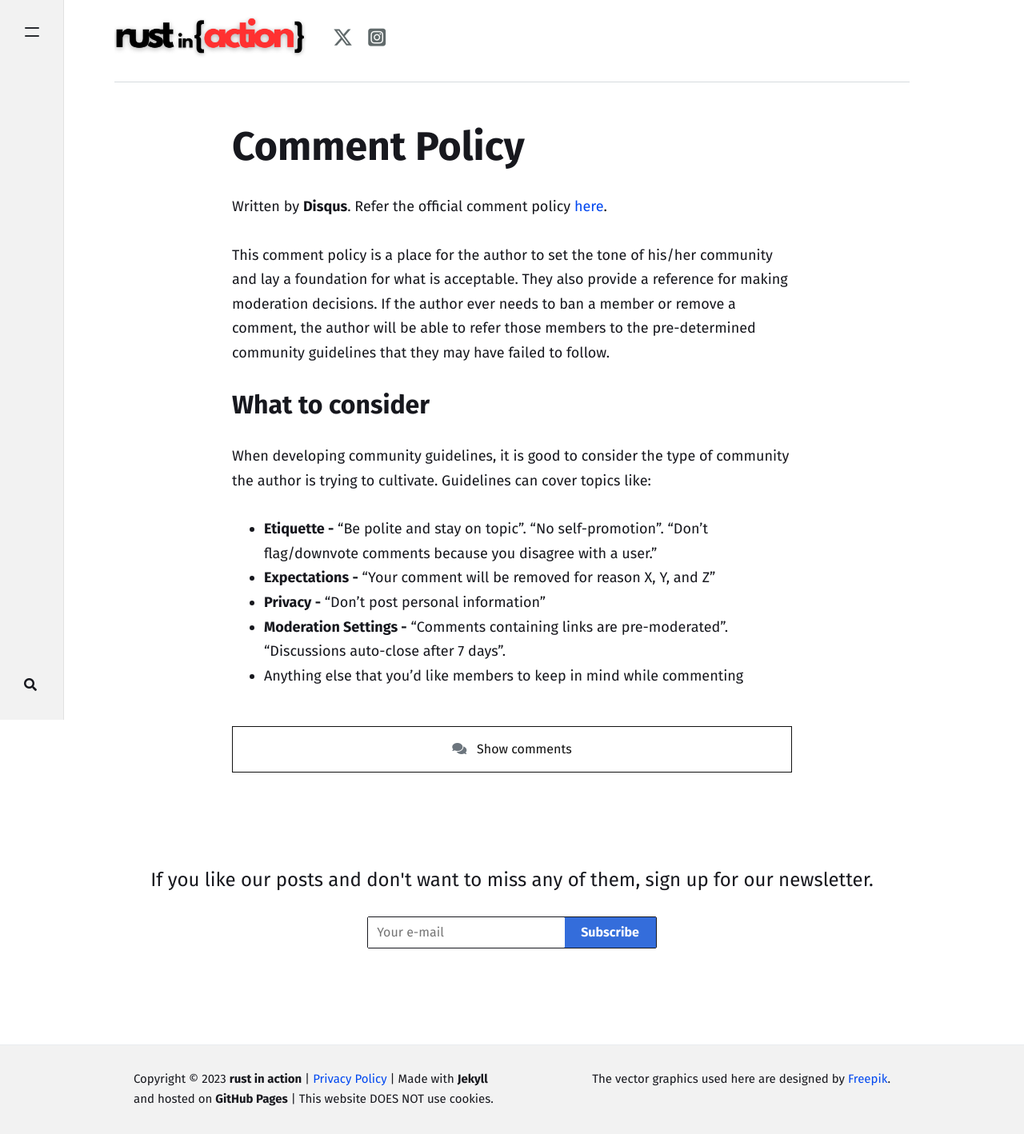
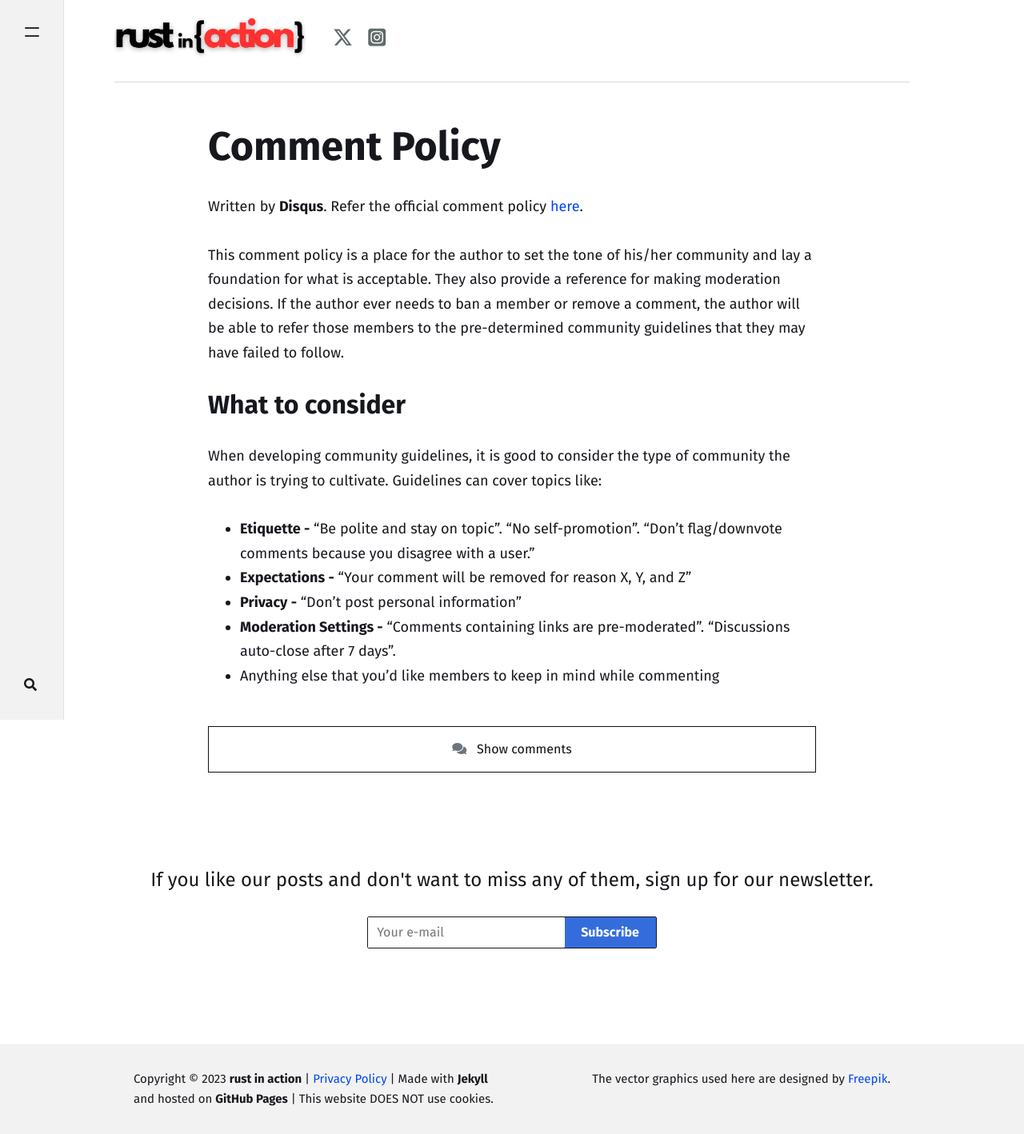
Before and after one commit to rustinact/rustinaction.github.io, a Jekyll site: the page built from _pages/comment-policy.md, in a window 1280 px wide. Shown: the whole page at 80% size. Built offline with Jekyll 4.4.1, drawn with Linux system fonts in a browser that asks for light colours; nearby versions of some CDN libraries; comment, search, counter and statistics services are not loaded.

Commit message:
themes updated

```diff
--- a/assets/css/theme.scss
+++ b/assets/css/theme.scss
@@ -197,7 +197,6 @@ img, img:hover {
     height: 100%;
     border-right: solid rgba(0, 0, 0, 0.07) 1px;
     z-index: 1022;
-    //background: #fff;
     background: $grey-bg;
 }
 .nav-icon {
@@ -476,7 +475,8 @@ img, img:hover {
 
 // blog
 .article-post, .entry-header, .comments, .rating, .authorbox {
-    max-width: 740px;
+    // max-width: 740px;
+    max-width: 800px;
     padding-left: 20px;
     padding-right: 20px;
     margin-left: auto;
```
